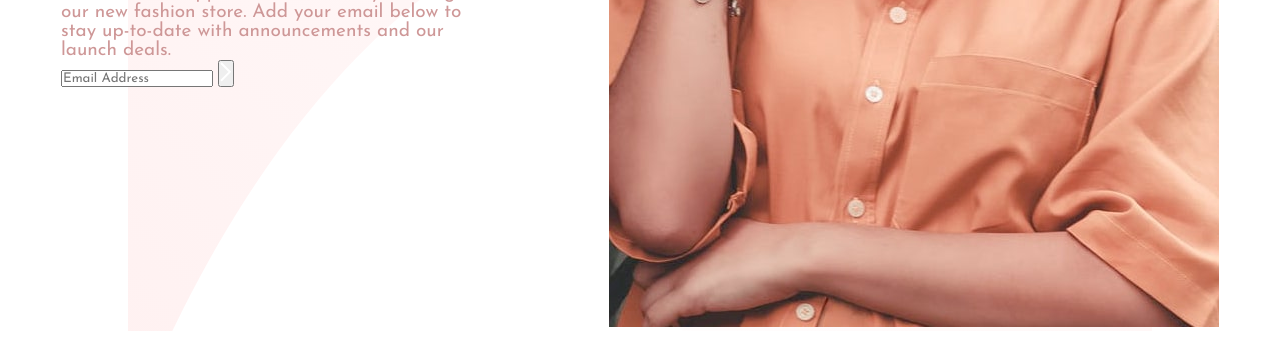
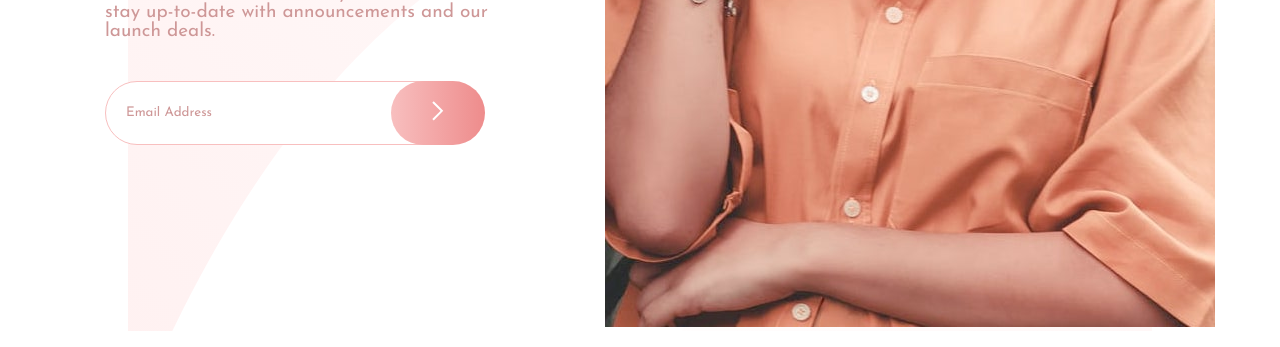
Before and after one commit to ViniciusBraznick/FontEndMentorChallenge_BaseApparelComingSoonPage, a plain HTML site: page index.html in a window 1280 px wide. Shown: the part 453-800 px from the top of the page. Drawn offline with Linux system fonts and the light colour scheme.

Commit message:
Terceiro Commit

```diff
--- a/index.html
+++ b/index.html
@@ -14,7 +14,6 @@
 
 
     <title>Frontend Mentor | Base Apparel coming soon page</title>
-
 </head>
 <body>
     <section>
@@ -33,10 +32,13 @@
 
                 <div class="formulario">
                     <input type="email" name="" placeholder="Email Address">
+                    <div class="error">
+                        <img  src="images/icon-error.svg">
+                    </div>
+
                     <button><img src="images/icon-arrow.svg"></button>
                 </div>
             </div>
-
 
             <div class="foto">
                 <img src="images/hero-desktop.jpg">
--- a/stylesheet.css
+++ b/stylesheet.css
@@ -48,6 +48,7 @@ section{
     background-repeat: repeat;
     background-size: cover;
     background-position: left;
+    padding-left: 2.5em;
 }
 
 header{
@@ -69,7 +70,7 @@ header{
 .texto_principal{
     position: relative;
     color: hsl(0, 36%, 70%);
-    padding-right: 9em;
+    padding-right: 6em;
 }
 
 h1{
@@ -87,4 +88,52 @@ h1::before{
 
 p{
     font-size: 19px;
+    margin-top: 2em;
 }
+
+.formulario {
+    margin-top: 2.5em;
+    height: 4em;
+    display: flex;
+    flex-direction: row;
+}
+
+.formulario input{
+    width: 90%;
+    height: 100%;
+    border: 0.1px solid hsl(0, 80%, 86%);
+    border-radius: 50px;
+    padding-left: 1.5em;
+}
+
+::-webkit-input-placeholder {
+    color: hsl(0, 36%, 70%);;
+ }
+
+
+
+.formulario button{
+    position: relative;
+    margin-left: -7em;
+    border-radius: 50px;
+    border: none;
+    height: 100%;
+    width: 7em;
+    background: linear-gradient(to right,hsl(0, 80%, 86%), hsl(0, 74%, 74%));
+}
+
+.formulario .error{
+    position: relative;
+    margin-left: -7em;
+    border: none;
+    height: 100%;
+    width: 8em;
+    display: flex;
+    align-items: center;
+}
+
+.error img{
+    width: 20px;
+    height: 20px;
+    display: none;
+}
```
